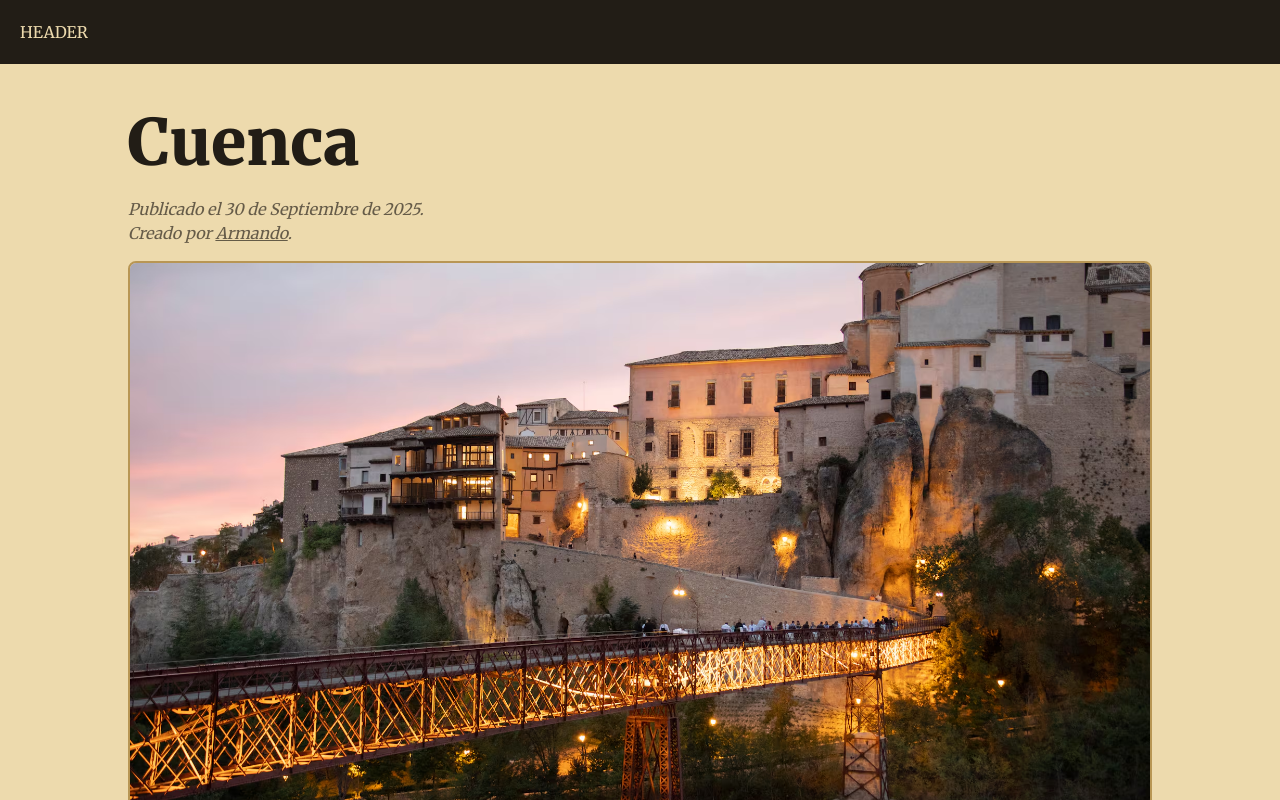
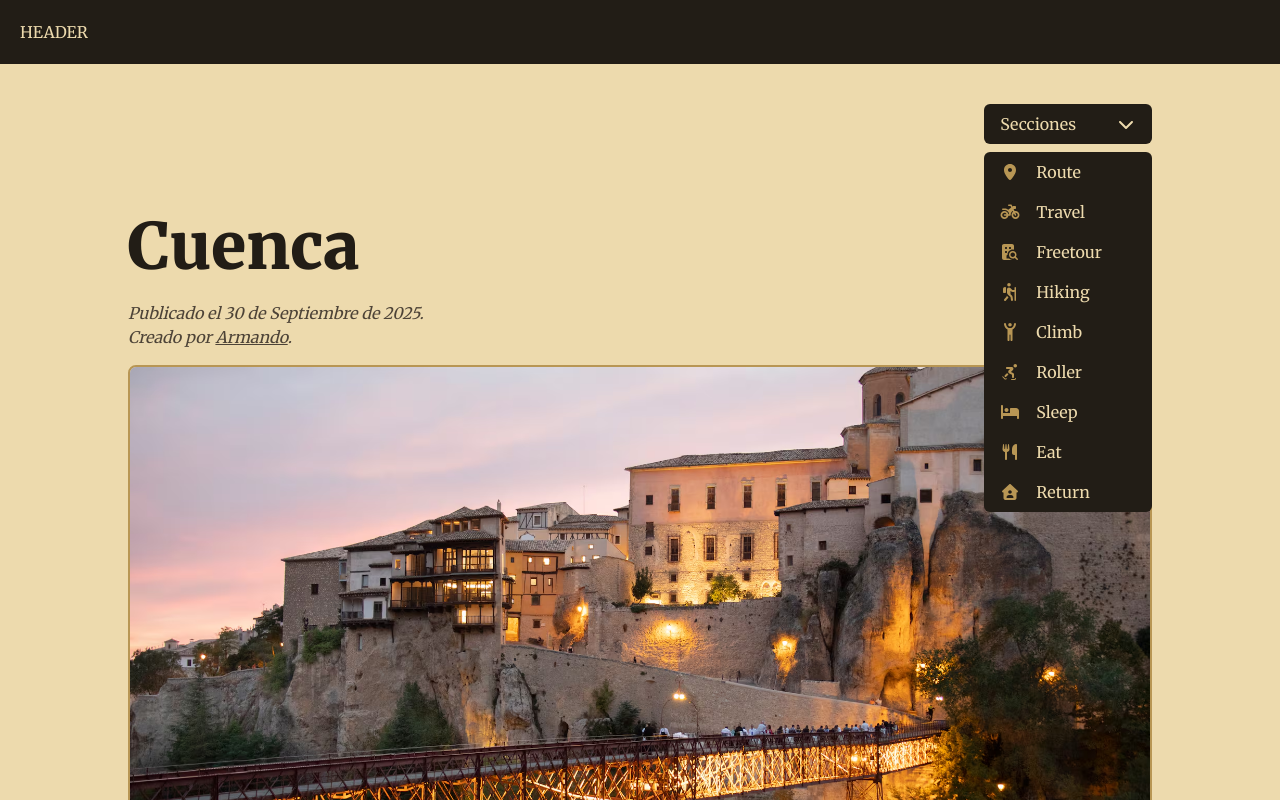
Before and after one commit to aramossanchez/travel-blog, a Next.js app: page /route/1234 in a window 1280 px wide. Shown: the top 800 px of the page. Built offline with nearby package versions, Linux system fonts and the light colour scheme.

Commit message:
feat: dropdown wip

```diff
--- a/app/globals.css
+++ b/app/globals.css
@@ -3,7 +3,7 @@
 :root {
   --background: #eddaad;
   --foreground: #221d16;
-  --foregroundSecondary: #221d16ab;
+  --foregroundSecondary: #4d4337;
   --primaryColor: #b89654;
 }
 
@@ -23,6 +23,10 @@
     --foregroundSecondary: #221d165d;
     --primaryColor: #b89654;
   }
+}
+
+html {
+  scroll-behavior: smooth;
 }
 
 body {
--- a/atoms/icons/chevronRight.tsx
+++ b/atoms/icons/chevronRight.tsx
@@ -12,14 +12,14 @@ export default function ChevronRightIcon({
   return (
     <svg
       xmlns="http://www.w3.org/2000/svg"
-      viewBox="0 0 256 512"
+      viewBox="0 0 640 640"
       width={size}
       height={size}
       className={className}
     >
       <path
         fill={color || "currentColor"}
-        d="M32.5 96c0-12.9 7.8-24.6 19.8-29.6S78 64.2 87.1 73.4l160 160c12.5 12.5 12.5 32.8 0 45.3l-160 160c-9.2 9.2-22.9 11.9-34.9 6.9S32.5 428.9 32.5 416l0-320z"
+        d="M471.1 297.4C483.6 309.9 483.6 330.2 471.1 342.7L279.1 534.7C266.6 547.2 246.3 547.2 233.8 534.7C221.3 522.2 221.3 501.9 233.8 489.4L403.2 320L233.9 150.6C221.4 138.1 221.4 117.8 233.9 105.3C246.4 92.8 266.7 92.8 279.2 105.3L471.2 297.3z"
       />
     </svg>
   );
--- /dev/null
+++ b/atoms/icons/filledArrowRight.tsx
@@ -0,0 +1,26 @@
+interface FilledArrowIconProps {
+  color?: string;
+  size?: number;
+  className?: string;
+}
+
+export default function FilledArrowIcon({
+  color,
+  size = 30,
+  className = "",
+}: FilledArrowIconProps) {
+  return (
+    <svg
+      xmlns="http://www.w3.org/2000/svg"
+      viewBox="0 0 256 512"
+      width={size}
+      height={size}
+      className={className}
+    >
+      <path
+        fill={color || "currentColor"}
+        d="M32.5 96c0-12.9 7.8-24.6 19.8-29.6S78 64.2 87.1 73.4l160 160c12.5 12.5 12.5 32.8 0 45.3l-160 160c-9.2 9.2-22.9 11.9-34.9 6.9S32.5 428.9 32.5 416l0-320z"
+      />
+    </svg>
+  );
+}
--- /dev/null
+++ b/molecules/dropdown.tsx
@@ -0,0 +1,47 @@
+import ChevronRightIcon from "@/atoms/icons/chevronRight";
+import iconSelector from "@/services/iconSelector";
+import Link from "next/link";
+import React from "react";
+
+interface DropdownMoleculeProps {
+  text: string;
+  dropdownKeys: string[];
+  icons?: boolean;
+}
+
+export default function DropdownMolecule({
+  text,
+  dropdownKeys,
+  icons = false,
+}: DropdownMoleculeProps) {
+  return (
+    <section className="sticky top-0 w-full flex justify-end">
+      <div className="flex flex-col items-end gap-y-2 w-fit relative">
+        <div className="bg-foreground text-background px-4 py-2 rounded-md flex flex-row items-center gap-x-10 cursor-pointer">
+          <span>{text}</span>
+          <ChevronRightIcon
+            size={20}
+            color="var(--background)"
+            className="rotate-90"
+          />
+        </div>
+        <div className="absolute flex flex-col w-full rounded-md overflow-hidden top-[120%]">
+          {dropdownKeys.map((key: string) => {
+            return (
+              <>
+                <Link
+                  href={`#${key}`}
+                  key={`footer-${key}`}
+                  className="bg-foreground text-background hover:bg-foregroundSecondary px-4 py-2 flex items-center gap-x-4"
+                >
+                  {icons && iconSelector({ section: key, size: 20 })}
+                  <span className="capitalize">{key}</span>
+                </Link>
+              </>
+            );
+          })}
+        </div>
+      </div>
+    </section>
+  );
+}
--- a/molecules/route/sectionInSingleRoute.tsx
+++ b/molecules/route/sectionInSingleRoute.tsx
@@ -11,7 +11,7 @@ export default function SectionInSingleRouteMolecule({
   sectionType,
 }: SectionInSingleRouteMoleculeProps) {
   return (
-    <section className="w-full space-y-4">
+    <section id={sectionType} className="w-full space-y-4">
       {content.map((data) => {
         return routeJsonToHtml({ data, sectionType });
       })}
--- a/molecules/sliderImages.tsx
+++ b/molecules/sliderImages.tsx
@@ -1,7 +1,6 @@
 "use client";
 
-import ArrowRightIcon from "@/atoms/icons/arrowRight";
-import ChevronRightIcon from "@/atoms/icons/chevronRight";
+import FilledArrowIcon from "@/atoms/icons/filledArrowRight";
 import { CarouselItem } from "@/utils/types";
 import Image from "next/image";
 import { useEffect, useRef, useState } from "react";
@@ -35,10 +34,10 @@ export default function SliderImages({ images }: SliderImagesProps) {
   return (
     <div className="w-full h-[60dvw] max-w-full max-h-[60dvw] relative">
       <button className="absolute left-1 top-1/2 z-10 cursor-pointer rotate-180 -translate-y-1/2 bg-foreground rounded-full p-2">
-        <ChevronRightIcon size={40} color="var(--primaryColor)" />
+        <FilledArrowIcon size={40} color="var(--primaryColor)" />
       </button>
       <button className="absolute right-1 top-1/2 z-10 cursor-pointer -translate-y-1/2 bg-foreground rounded-full p-2">
-        <ChevronRightIcon size={40} color="var(--primaryColor)" />
+        <FilledArrowIcon size={40} color="var(--primaryColor)" />
       </button>
       <div
         className="w-full h-[60dvw] max-w-full max-h-[60dvw] flex items-center overflow-scroll"
--- a/organisms/home/lastRoutes/lastRoutes.tsx
+++ b/organisms/home/lastRoutes/lastRoutes.tsx
@@ -1,5 +1,5 @@
 import HrAtom from "@/atoms/hr";
-import RouteInHomeMolecule from "@/molecules/route/routeInHome";
+import RouteInHomeMolecule from "@/molecules/home/routeInHome";
 
 export default function LastRoutesOrganism() {
   return (
--- a/organisms/route/routeText.tsx
+++ b/organisms/route/routeText.tsx
@@ -1,6 +1,10 @@
+import ChevronRightIcon from "@/atoms/icons/chevronRight";
+import DropdownMolecule from "@/molecules/dropdown";
 import SectionInSingleRouteMolecule from "@/molecules/route/sectionInSingleRoute";
+import iconSelector from "@/services/iconSelector";
 import routeJsonToHtml from "@/services/routeJsonToHtml";
 import { RouteDataType, SectionKey } from "@/utils/types";
+import Link from "next/link";
 
 interface RouteTextOrganismProps {
   data: RouteDataType;
@@ -12,7 +16,8 @@ export default function RouteTextOrganism({ data }: RouteTextOrganismProps) {
   ) as SectionKey[];
 
   return (
-    <article className="organism space-y-16">
+    <article className="organism space-y-16 relative">
+      <DropdownMolecule text="Secciones" dropdownKeys={sectionKeys} icons />
       {sectionKeys.map((key: SectionKey) => {
         if (key === "route") {
           return (
--- a/services/iconSelector.tsx
+++ b/services/iconSelector.tsx
@@ -3,34 +3,41 @@ import ClimberIcon from "@/atoms/icons/climber";
 import FoodIcon from "@/atoms/icons/food";
 import HikingIcon from "@/atoms/icons/hiking";
 import HomeIcon from "@/atoms/icons/home";
+import LocationIcon from "@/atoms/icons/location";
 import LookForCityIcon from "@/atoms/icons/lookForCity";
 import MotorcycleIcon from "@/atoms/icons/motorcycle";
 import RollerIcon from "@/atoms/icons/roller";
 import { SectionKey } from "@/utils/types";
 
 interface IconSelectorProps {
-  section: SectionKey;
+  section: string;
+  size?: number;
 }
 
-export default function iconSelector({ section }: IconSelectorProps) {
+export default function iconSelector({
+  section,
+  size = 30,
+}: IconSelectorProps) {
   const color = "var(--primaryColor)";
   switch (section) {
+    case "route":
+      return <LocationIcon size={size} color={color} />;
     case "travel":
-      return <MotorcycleIcon color={color} />;
+      return <MotorcycleIcon size={size} color={color} />;
     case "freetour":
-      return <LookForCityIcon color={color} />;
+      return <LookForCityIcon size={size} color={color} />;
     case "sleep":
-      return <BedIcon color={color} />;
+      return <BedIcon size={size} color={color} />;
     case "hiking":
-      return <HikingIcon color={color} />;
+      return <HikingIcon size={size} color={color} />;
     case "climb":
-      return <ClimberIcon color={color} />;
+      return <ClimberIcon size={size} color={color} />;
     case "roller":
-      return <RollerIcon color={color} />;
+      return <RollerIcon size={size} color={color} />;
     case "eat":
-      return <FoodIcon color={color} />;
+      return <FoodIcon size={size} color={color} />;
     case "return":
-      return <HomeIcon color={color} />;
+      return <HomeIcon size={size} color={color} />;
     default:
       return null;
   }
```
Also changed, not shown: molecules/home/routeInHome.tsx (renamed from molecules/route/routeInHome.tsx).
